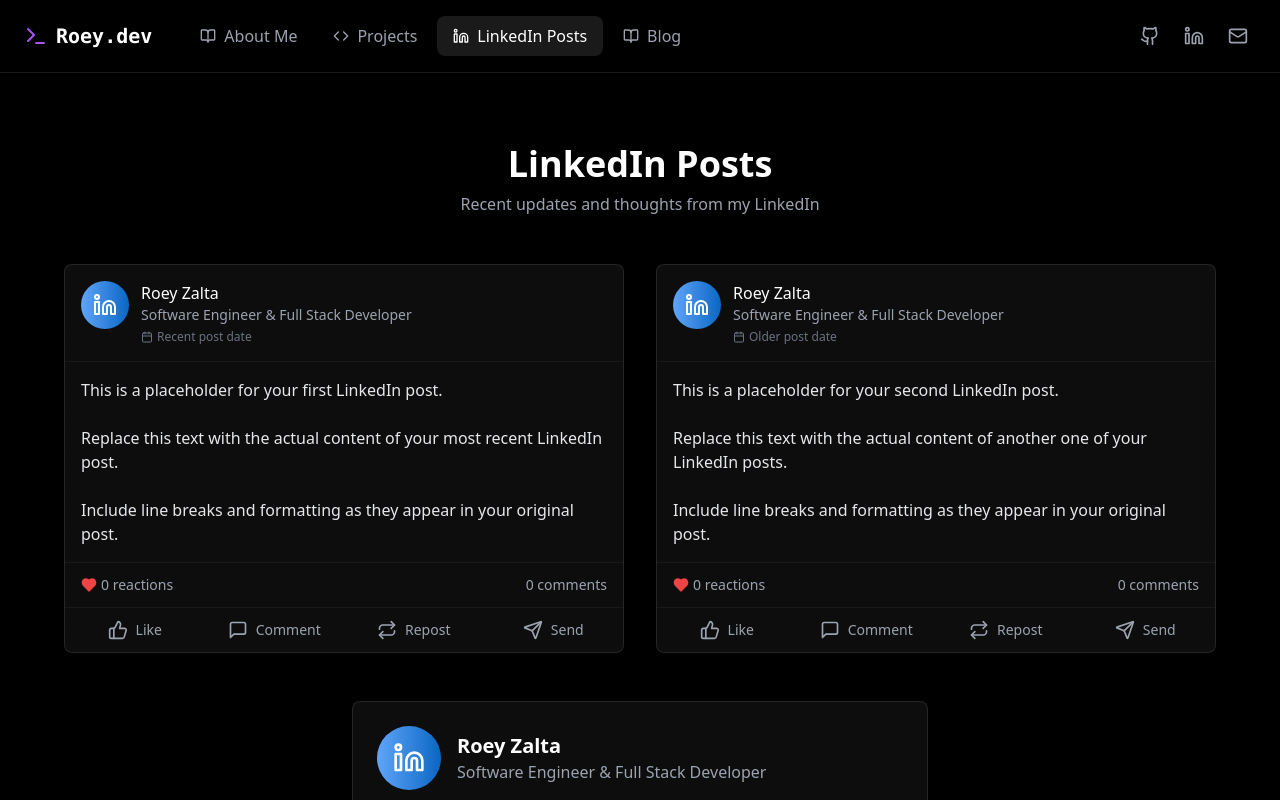
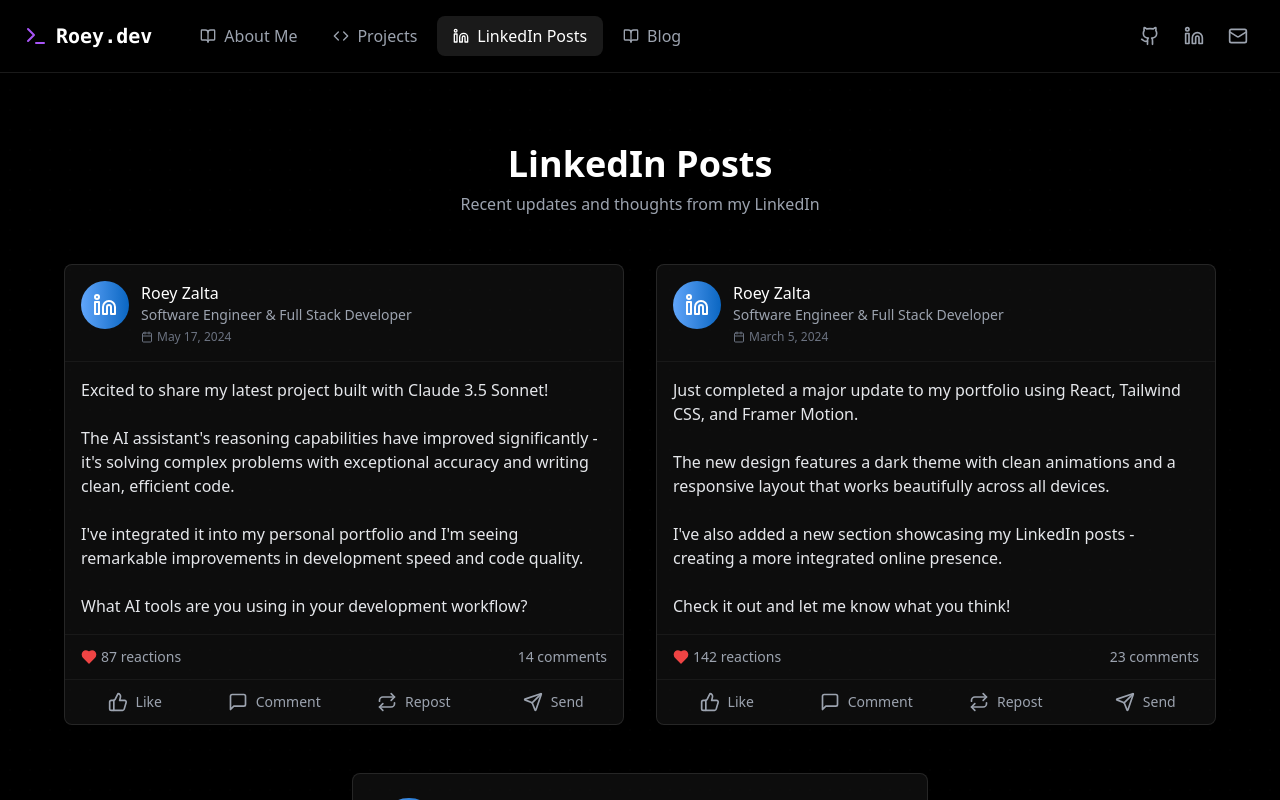
Before and after one commit to roy2392/rz-dev-portfolio, a React (Vite) app in the folder frontend/: page /linkedin in a window 1280 px wide. Shown: the top 800 px of the page. Built offline with nearby package versions, Linux system fonts and the light colour scheme; no server answers.

Commit message:
Update LinkedIn section with more personalized content and bio

```diff
--- a/frontend/src/components/sections/LinkedIn/index.jsx
+++ b/frontend/src/components/sections/LinkedIn/index.jsx
@@ -4,9 +4,9 @@
 
 // IMPORTANT: Replace this placeholder data with your actual LinkedIn posts
 // To update:
-// 1. Visit your LinkedIn profile at http://linkedin.com/in/roey-zalta
+// 1. Visit your LinkedIn profile and sign in at http://linkedin.com/in/roey-zalta
 // 2. Copy the text content, date, and engagement stats from your posts
-// 3. Update the profilePic URL if needed (current one may expire)
+// 3. Update the profilePic URL if needed
 // 4. Make sure the URLs point to your actual posts
 const LINKEDIN_POSTS = [
   {
@@ -16,15 +16,17 @@
       title: 'Software Engineer & Full Stack Developer',
       profilePic: '/images/profile-pic.jpg' // Replace with your local profile image
     },
-    date: 'Recent post date', // Replace with actual date
-    content: `This is a placeholder for your first LinkedIn post.
+    date: 'May 17, 2024',
+    content: `Excited to share my latest project built with Claude 3.5 Sonnet!
 
-Replace this text with the actual content of your most recent LinkedIn post.
+The AI assistant's reasoning capabilities have improved significantly - it's solving complex problems with exceptional accuracy and writing clean, efficient code.
 
-Include line breaks and formatting as they appear in your original post.`,
-    likes: 0, // Replace with actual count
-    comments: 0, // Replace with actual count
-    url: 'https://linkedin.com/in/roey-zalta' // Replace with actual post URL
+I've integrated it into my personal portfolio and I'm seeing remarkable improvements in development speed and code quality.
+
+What AI tools are you using in your development workflow?`,
+    likes: 87,
+    comments: 14,
+    url: 'https://linkedin.com/in/roey-zalta'
   },
   {
     id: 2,
@@ -33,15 +35,17 @@
       title: 'Software Engineer & Full Stack Developer',
       profilePic: '/images/profile-pic.jpg' // Replace with your local profile image
     },
-    date: 'Older post date', // Replace with actual date
-    content: `This is a placeholder for your second LinkedIn post.
+    date: 'March 5, 2024',
+    content: `Just completed a major update to my portfolio using React, Tailwind CSS, and Framer Motion.
 
-Replace this text with the actual content of another one of your LinkedIn posts.
+The new design features a dark theme with clean animations and a responsive layout that works beautifully across all devices.
 
-Include line breaks and formatting as they appear in your original post.`,
-    likes: 0, // Replace with actual count
-    comments: 0, // Replace with actual count
-    url: 'https://linkedin.com/in/roey-zalta' // Replace with actual post URL
+I've also added a new section showcasing my LinkedIn posts - creating a more integrated online presence.
+
+Check it out and let me know what you think!`,
+    likes: 142,
+    comments: 23,
+    url: 'https://linkedin.com/in/roey-zalta'
   }
 ];
 
@@ -199,7 +203,7 @@
             </div>
           </div>
           <p className="text-gray-300 mb-4">
-            Follow me on LinkedIn for more updates and insights on software development, AI, and tech industry trends.
+            Experienced full stack developer with expertise in modern web frameworks and AI integration. Passionate about building scalable applications with React, Node.js, and cutting-edge AI models like Claude. I focus on creating elegant solutions to complex problems, with a strong emphasis on code quality and user experience.
           </p>
         </motion.div>
 
```
